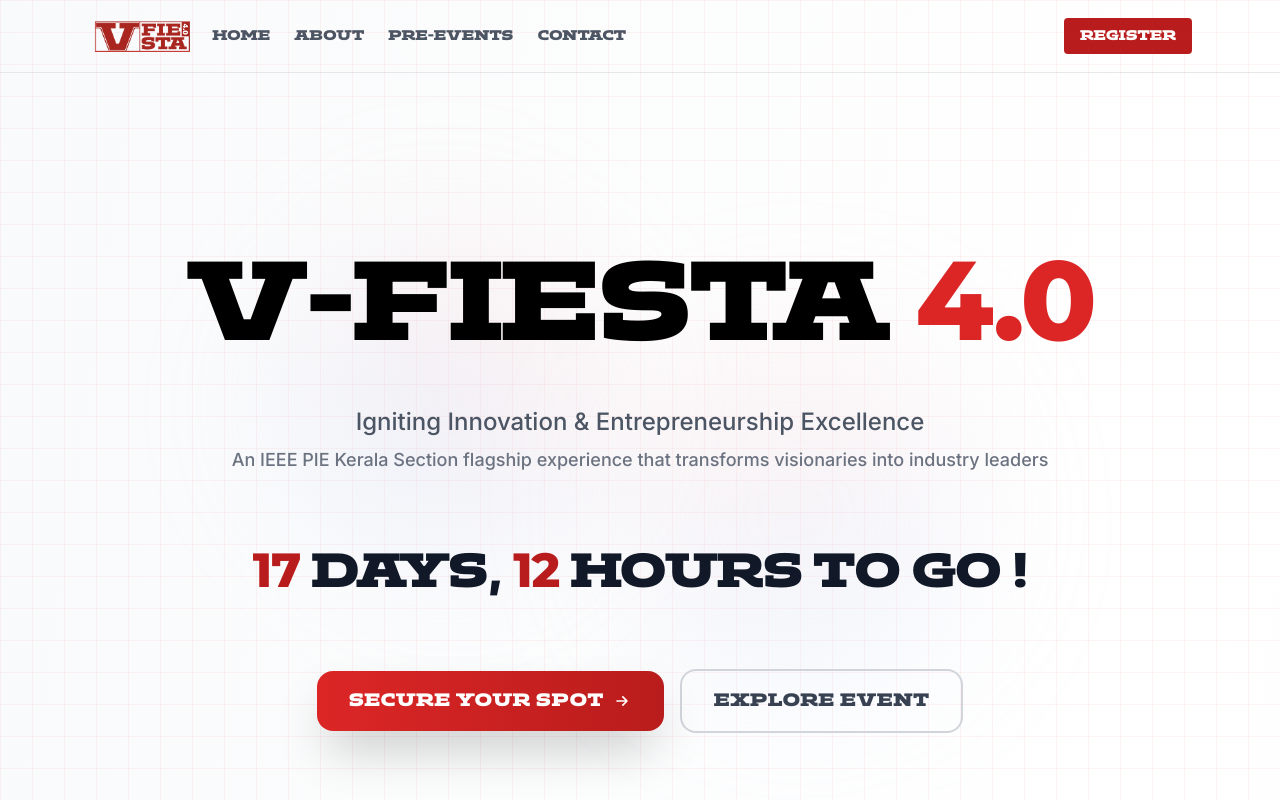
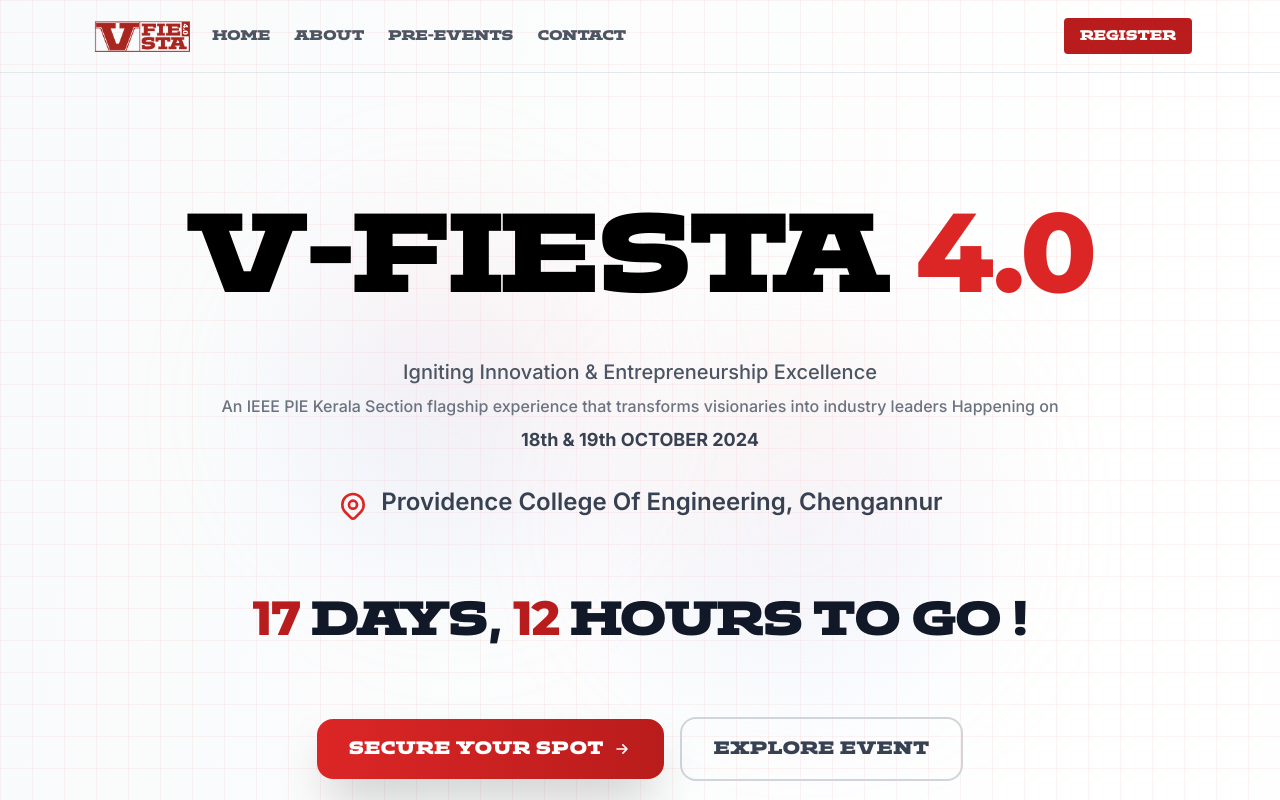
Before and after one commit to hisham1665/vfiesta4, a React (Vite) app: page / in a window 1280 px wide. Shown: the top 800 px of the page. Built offline with nearby package versions, Linux system fonts and the light colour scheme.

Commit message:
added locaton and date

```diff
--- a/src/VFiestaLanding.jsx
+++ b/src/VFiestaLanding.jsx
@@ -157,12 +157,12 @@
             />
           </div>
 
-          <div className="relative z-10 max-w-6xl mx-auto text-center">
+          <div className="relative z-10 max-w-6xl mx-auto text-center px-4">
             <motion.div
               initial={{ opacity: 0, y: 30 }}
               animate={{ opacity: 1, y: 0 }}
               transition={{ duration: 0.8, delay: 0.2 }}
-              className="space-y-8"
+              className="space-y-6 md:space-y-8"
             >
               {/* <motion.p
                 className="text-base sm:text-lg md:text-xl lg:text-2xl text-secondary-600 max-w-4xl mx-auto leading-relaxed font-medium px-4"
@@ -187,17 +187,36 @@
               </motion.h1>
 
               <motion.p
-                className="text-base sm:text-lg md:text-xl lg:text-2xl text-secondary-600 max-w-4xl mx-auto leading-relaxed font-medium px-4"
+                className="text-sm sm:text-base md:text-lg lg:text-xl text-secondary-600 max-w-4xl mx-auto leading-relaxed font-medium px-2"
                 initial={{ opacity: 0, y: 20 }}
                 animate={{ opacity: 1, y: 0 }}
                 transition={{ duration: 0.8, delay: 0.7 }}
               >
                 Igniting Innovation & Entrepreneurship Excellence
-                <span className="block mt-2 text-sm sm:text-base md:text-lg text-secondary-500">
+                <span className="block mt-2 text-xs sm:text-sm md:text-base text-secondary-500">
                   An IEEE PIE Kerala Section flagship experience that transforms
-                  visionaries into industry leaders
+                  visionaries into industry leaders Happening on
+                </span>
+                <span className="block mt-2 text-sm sm:text-base md:text-lg font-bold text-secondary-700">
+                   18th & 19th OCTOBER 2024
                 </span>
               </motion.p>
+
+              {/* Location */}
+              <motion.div
+                initial={{ opacity: 0, y: 20 }}
+                animate={{ opacity: 1, y: 0 }}
+                transition={{ duration: 0.8, delay: 0.8 }}
+                className="flex items-start justify-center gap-2 sm:gap-3 text-secondary-600 px-2"
+              >
+                <svg className="w-6 h-6 sm:w-8 sm:h-8 text-primary-600 flex-shrink-0 mt-1" fill="none" stroke="currentColor" viewBox="0 0 24 24">
+                  <path strokeLinecap="round" strokeLinejoin="round" strokeWidth={2} d="M17.657 16.657L13.414 20.9a1.998 1.998 0 01-2.827 0l-4.244-4.243a8 8 0 1111.314 0z" />
+                  <path strokeLinecap="round" strokeLinejoin="round" strokeWidth={2} d="M15 11a3 3 0 11-6 0 3 3 0 016 0z" />
+                </svg>
+                <span className="text-sm sm:text-lg md:text-xl lg:text-2xl font-semibold text-secondary-700 text-center leading-tight">
+                  Providence College Of Engineering, Chengannur
+                </span>
+              </motion.div>
 
               {/* Countdown Timer */}
               <Countdown targetDate="2024-10-15T00:00:00" />
--- a/src/components/Tickets.jsx
+++ b/src/components/Tickets.jsx
@@ -50,10 +50,10 @@
 export default function Tickets() {
   const ticketCategories = [
     { heading: 'Non-IEEE Members', price: '₹1,299', originalPrice: '₹1,599' },
-    { heading: 'IEEE Members', price: '₹1049', originalPrice: '₹1,599' },
-    { heading: 'IEEE  Professional Members', price: '₹899', originalPrice: '₹1,199' },
-    { heading: 'Non IEEE Professional Members', price: '₹899', originalPrice: '₹1,199' },
-    { heading: 'IEEE SB PRC', price: '₹999', originalPrice: '₹1,299' },
+    { heading: 'IEEE Members', price: '₹1,049', originalPrice: '₹1,299' },
+    { heading: 'IEEE  Professional Members', price: '₹1,999', originalPrice: '₹2,199' },
+    { heading: 'Non IEEE Professional Members', price: '₹2,499', originalPrice: '₹2,999' },
+    { heading: 'IEEE SB PRC', price: '₹999', originalPrice: '₹1,099' },
   ]
 
   const containerVariants = {
```
